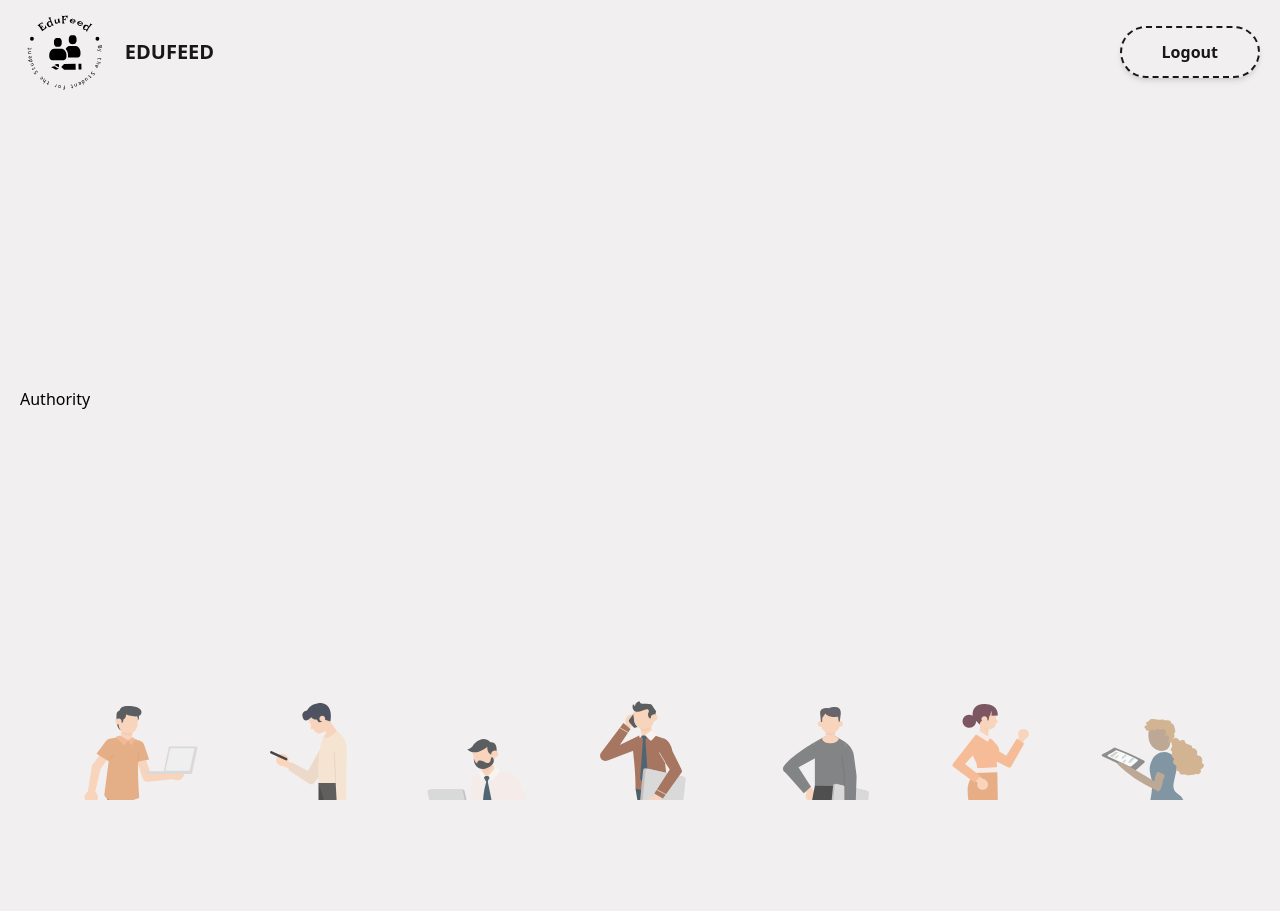
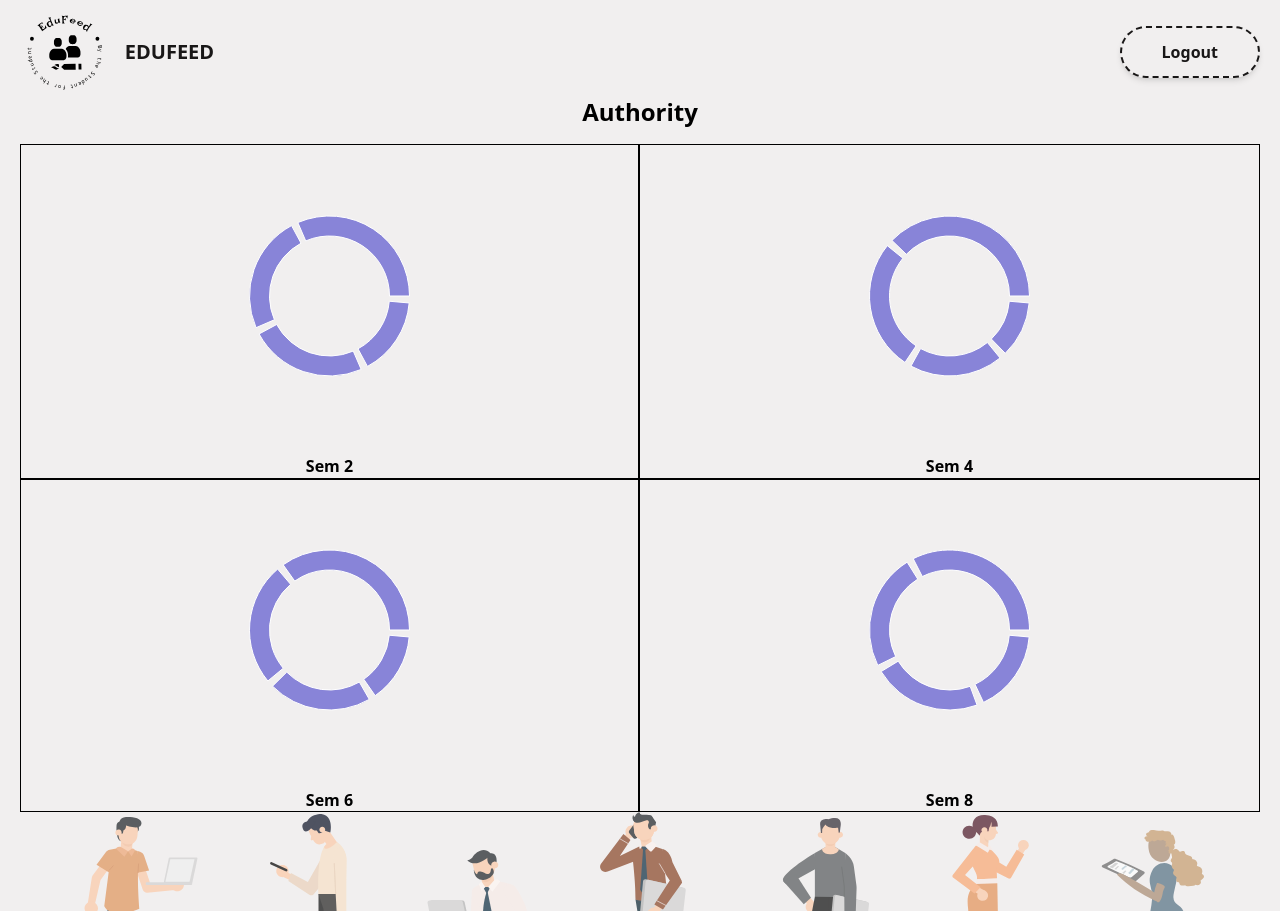
Before and after one commit to Patil5913/EduFeed-Client, a React (Vite) app: page /authority in a window 1280 px wide. Before the commit the page ends 800 px from the top, so only its background shows below. Built offline with nearby package versions, Linux system fonts and the light colour scheme; a web font is replaced by a local one.

Commit message:
authority pi chart

```diff
--- a/package.json
+++ b/package.json
@@ -18,6 +18,7 @@
     "react-dom": "^18.2.0",
     "react-router-dom": "^6.22.3",
     "react-toastify": "^10.0.5",
+    "recharts": "^2.12.5",
     "remixicon": "^4.2.0"
   },
   "devDependencies": {
--- a/src/Pages/Authority/Authority.jsx
+++ b/src/Pages/Authority/Authority.jsx
@@ -1,9 +1,115 @@
-import React from 'react'
+import React from 'react';
+import { PieChart, Pie, ResponsiveContainer, Tooltip } from 'recharts';
 
-const Authority = () => {
+const dataSem2 = [
+  { name: 'Perfect', value: 400 },
+  { name: 'Average', value: 300 },
+  { name: 'Below Average', value: 300 },
+  { name: 'Very Poor', value: 200 },
+];
+
+const dataSem4 = [
+  { name: 'Perfect', value: 500 },
+  { name: 'Average', value: 350 },
+  { name: 'Below Average', value: 250 },
+  { name: 'Very Poor', value: 150 },
+];
+
+const dataSem6 = [
+  { name: 'Perfect', value: 450 },
+  { name: 'Average', value: 320 },
+  { name: 'Below Average', value: 270 },
+  { name: 'Very Poor', value: 180 },
+];
+
+const dataSem8 = [
+  { name: 'Perfect', value: 430 },
+  { name: 'Average', value: 310 },
+  { name: 'Below Average', value: 290 },
+  { name: 'Very Poor', value: 220 },
+];
+
+const CustomActiveShapePieChart = () => {
   return (
-    <div>Authority</div>
-  )
-}
+    <div className="flex flex-col items-center justify-center h-screen">
+    <h1 className="text-2xl font-bold mb-4">Authority</h1>
+    <div className="w-full border border-gray-500 flex flex-wrap">
+      <div className="w-1/2 h-1/2 border-r-2 border-black flex flex-col justify-center items-center">
+        <ResponsiveContainer width="100%" height={300}>
+          <PieChart>
+            <Pie
+              data={dataSem2}
+              cx="50%"
+              cy="50%"
+              innerRadius={60}
+              outerRadius={80}
+              fill="#8884d8"
+              paddingAngle={5}
+              dataKey="value"
+            />
+            <Tooltip />
+          </PieChart>
+        </ResponsiveContainer>
+        <div className="text-center mt-2 font-bold mb-0">Sem 2</div>
+      </div>
+      <div className="w-1/2 h-1/2 flex flex-col justify-center items-center">
+        <ResponsiveContainer width="100%" height={300}>
+          <PieChart>
+            <Pie
+              data={dataSem4}
+              cx="50%"
+              cy="50%"
+              innerRadius={60}
+              outerRadius={80}
+              fill="#8884d8"
+              paddingAngle={5}
+              dataKey="value"
+            />
+            <Tooltip />
+          </PieChart>
+        </ResponsiveContainer>
+        <div className="text-center mt-2 font-bold mb-0">Sem 4</div>
+      </div>
+      <div className="w-1/2 h-1/2 border-t-2 border-r-2 border-black flex flex-col justify-center items-center">
+        <ResponsiveContainer width="100%" height={300}>
+          <PieChart>
+            <Pie
+              data={dataSem6}
+              cx="50%"
+              cy="50%"
+              innerRadius={60}
+              outerRadius={80}
+              fill="#8884d8"
+              paddingAngle={5}
+              dataKey="value"
+            />
+            <Tooltip />
+          </PieChart>
+        </ResponsiveContainer>
+        <div className="text-center mt-2 font-bold mb-0">Sem 6</div>
+      </div>
+      <div className="w-1/2 h-1/2 border-t-2 border-black flex flex-col justify-center items-center">
+        <ResponsiveContainer width="100%" height={300}>
+          <PieChart>
+            <Pie
+              data={dataSem8}
+              cx="50%"
+              cy="50%"
+              innerRadius={60}
+              outerRadius={80}
+              fill="#8884d8"
+              paddingAngle={5}
+              dataKey="value"
+            />
+            <Tooltip />
+          </PieChart>
+        </ResponsiveContainer>
+        <div className="text-center mt-2 font-bold mb-0">Sem 8</div>
+      </div>
+    </div>
+  </div>
 
-export default Authority
+  );
+};
+
+export default CustomActiveShapePieChart;
```
Also changed, not shown: 1 other file (tests, documents, lock files or other folders).
